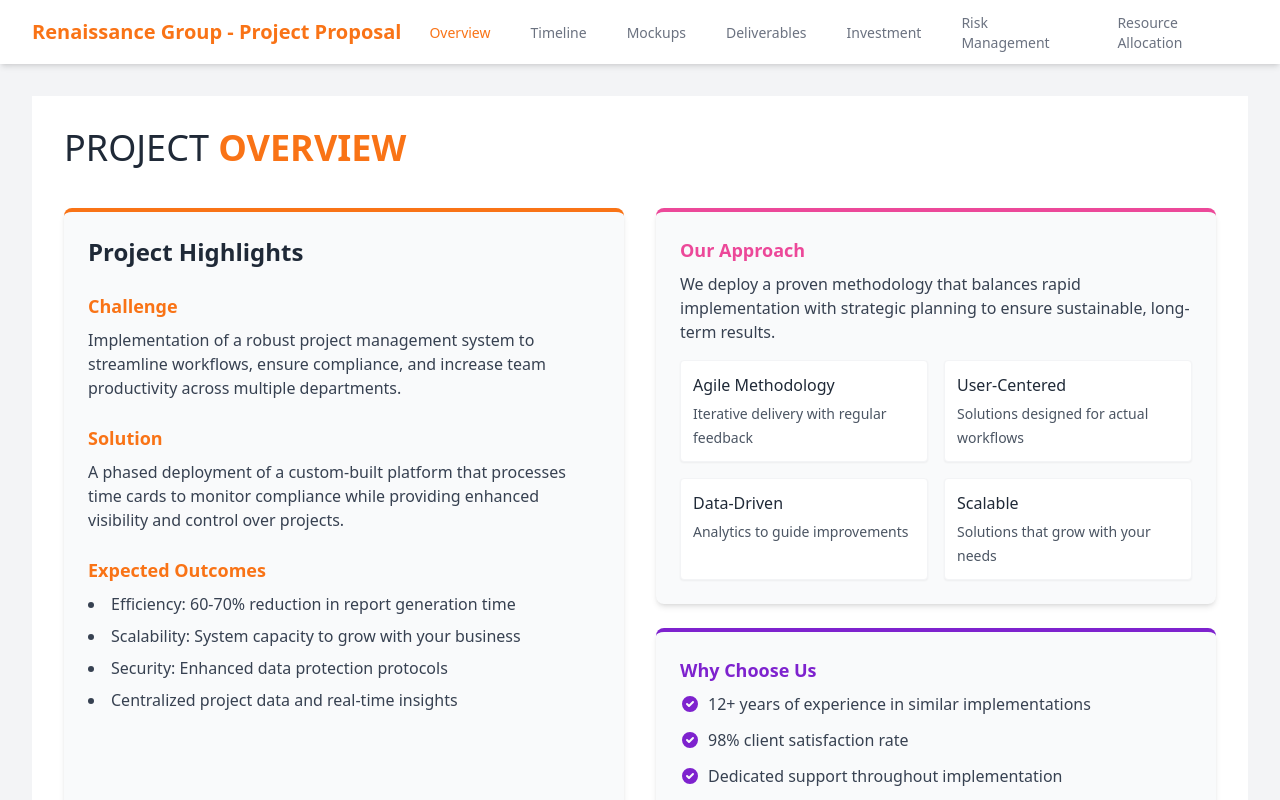
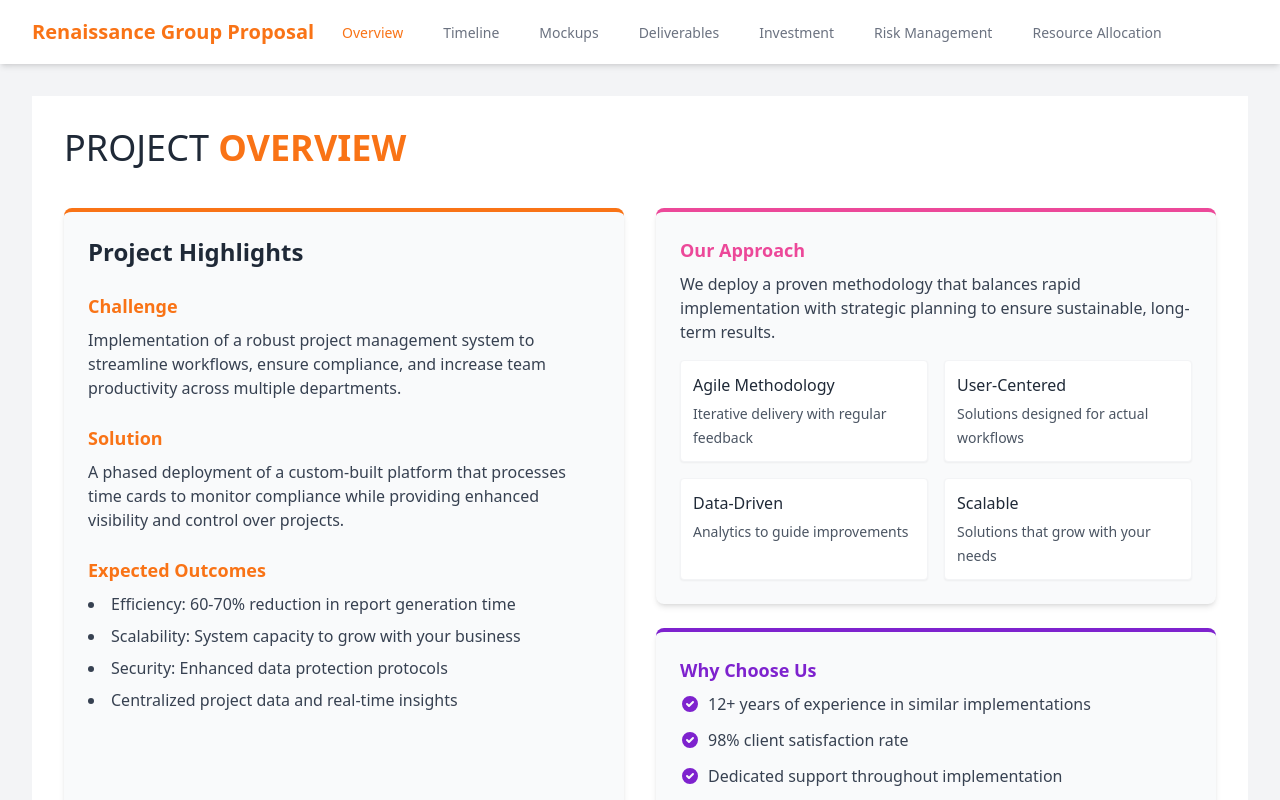
Before and after one commit to nikhil-thakur/RenaissanceProposal, a React (Create React App) app: page / in a window 1280 px wide. Shown: the top 800 px of the page. Built offline with nearby package versions, Linux system fonts and the light colour scheme.

Commit message:
Updated name of proposal on the banner

```diff
--- a/src/components/app-router.js
+++ b/src/components/app-router.js
@@ -19,7 +19,7 @@ const AppRouter = () => {
             <div className="flex justify-between h-16">
               <div className="flex">
                 <div className="flex-shrink-0 flex items-center">
-                  <span className="text-orange-500 font-bold text-xl">Renaissance Group - Project Proposal</span>
+                  <span className="text-orange-500 font-bold text-xl">Renaissance Group Proposal</span>
                 </div>
 
                 {/* Desktop Navigation */}
```
